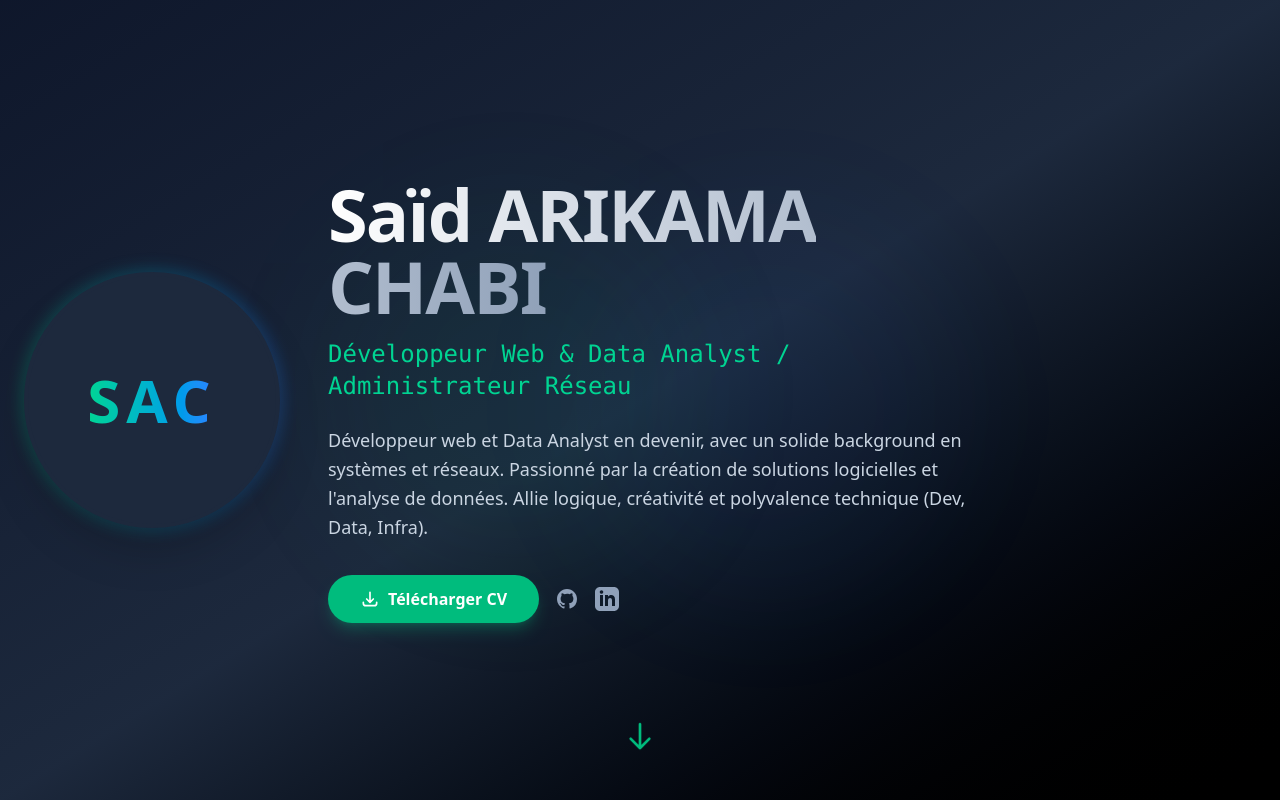
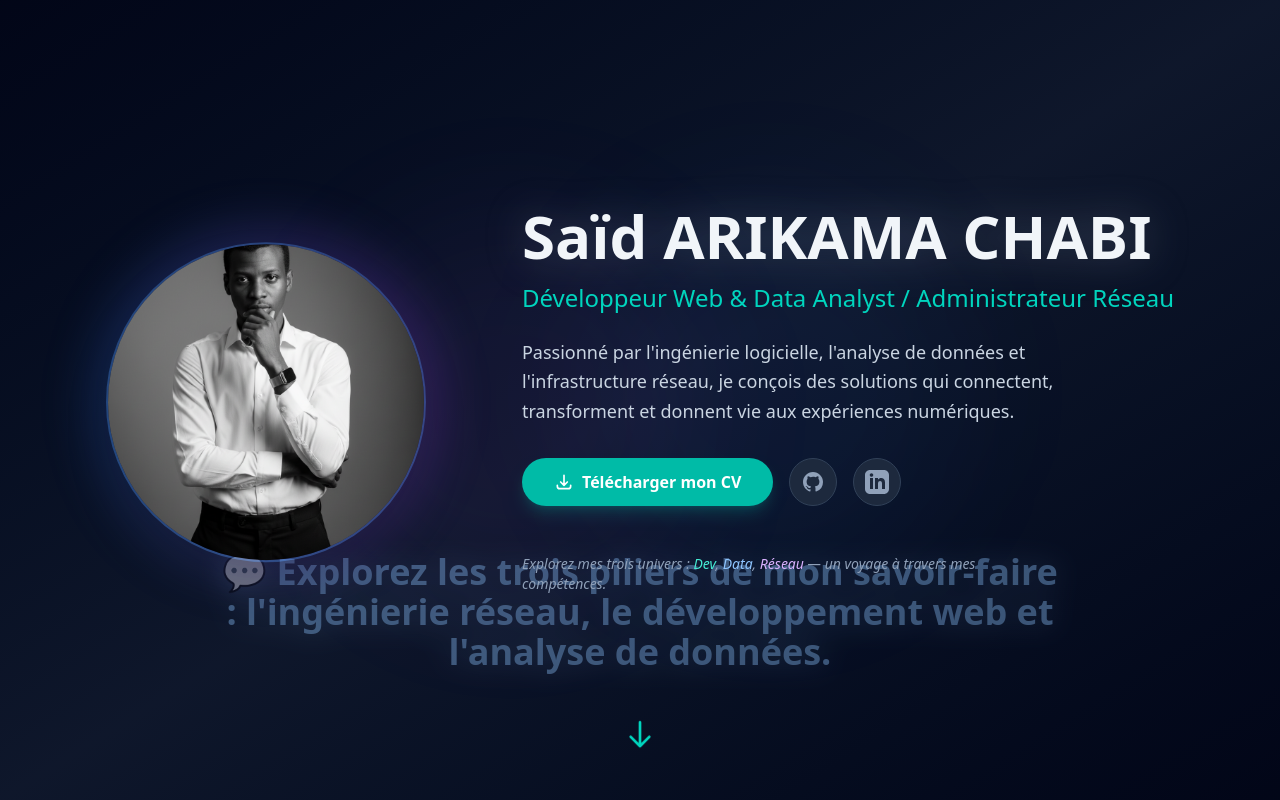
Before and after one commit to Lamakira/portfolio-said-v1, a Vue app: page / in a window 1280 px wide. Shown: the top 800 px of the page. Built offline with nearby package versions, Linux system fonts and the light colour scheme.

Commit message:
feat: improve hero section by adding my pic

```diff
--- a/src/components/Hero.vue
+++ b/src/components/Hero.vue
@@ -1,85 +1,127 @@
 <script setup>
-import { computed, onMounted, ref } from 'vue';
+import { onMounted, ref } from 'vue';
 import { resumeData } from '@/data/resumeData';
-import { useScrollAnimation } from '@/composables/useScrollAnimation';
+import { gsap } from 'gsap';
+import photoUrl from '@/assets/images/me.jpg';
 
-const { animateOnEnter } = useScrollAnimation();
 const heroRef = ref(null);
+const photoRef = ref(null);
 const contentRef = ref(null);
+const scrollCtaRef = ref(null);
 
-const initials = computed(() => {
-  const nameParts = resumeData.profile.name.split(' ');
-  return nameParts.map(part => part[0]).join('').substring(0, 3).toUpperCase();
+onMounted(() => {
+  // Subtle Photo Floating Animation
+  gsap.to(photoRef.value, {
+    y: 10,
+    duration: 3,
+    yoyo: true,
+    repeat: -1,
+    ease: 'sine.inOut'
   });
 
-const hasPhoto = computed(() => !!resumeData.assets.photoUrl);
+  // Entrance Timeline - Subtle
+  const tl = gsap.timeline({ delay: 0.2 });
 
-onMounted(() => {
-  animateOnEnter(contentRef.value, { from: { y: 100, opacity: 0 }, to: { y: 0, opacity: 1, duration: 1.5 } });
+  tl.from(photoRef.value, {
+    scale: 0.8,
+    opacity: 0,
+    duration: 1,
+    ease: 'power2.out'
+  })
+  .from(contentRef.value.children, {
+    y: 30,
+    opacity: 0,
+    stagger: 0.15,
+    duration: 0.8,
+    ease: 'power2.out'
+  }, '-=0.5')
+  .from(scrollCtaRef.value, {
+    y: 20,
+    opacity: 0,
+    duration: 1,
+    ease: 'power2.out'
+  }, '-=0.3');
+
+  // Subtle pulsation for scroll CTA
+  gsap.to(scrollCtaRef.value, {
+    opacity: 0.7,
+    duration: 2,
+    yoyo: true,
+    repeat: -1,
+    ease: 'sine.inOut'
+  });
 });
 </script>
 
 <template>
-  <section ref="heroRef" class="relative w-full max-w-none min-h-screen flex items-center justify-center bg-slate-900 overflow-visible text-white">
-    <!-- Background Effects -->
-    <div class="absolute inset-0 bg-gradient-to-br from-slate-900 via-slate-800 to-black z-0"></div>
-    <div class="absolute top-1/4 left-1/4 w-96 h-96 bg-emerald-500/10 rounded-full blur-3xl animate-pulse"></div>
-    <div class="absolute bottom-1/4 right-1/4 w-96 h-96 bg-blue-500/10 rounded-full blur-3xl animate-pulse delay-1000"></div>
+  <section ref="heroRef" class="relative w-full max-w-none min-h-screen flex items-center justify-center bg-slate-950 overflow-hidden text-white">
 
-    <div ref="contentRef" class="relative z-10 container mx-auto px-6 flex flex-col md:flex-row items-center gap-12">
-      <!-- Avatar / Photo -->
-      <div class="relative group">
-        <div class="absolute -inset-1 bg-gradient-to-r from-emerald-500 to-blue-500 rounded-full blur opacity-25 group-hover:opacity-75 transition duration-1000 group-hover:duration-200"></div>
-        <div class="relative w-48 h-48 md:w-64 md:h-64 rounded-full overflow-hidden border-4 border-slate-800 bg-slate-800 flex items-center justify-center shadow-2xl">
+    <!-- Subtle Background -->
+    <div class="absolute inset-0 bg-gradient-to-br from-slate-950 via-slate-900 to-slate-950"></div>
+    <div class="absolute top-1/4 right-1/4 w-96 h-96 bg-blue-500/5 rounded-full blur-3xl"></div>
+    <div class="absolute bottom-1/4 left-1/4 w-96 h-96 bg-purple-500/5 rounded-full blur-3xl"></div>
+
+    <!-- Main Content - Photo Left, Text Right -->
+    <div class="relative z-10 container mx-auto px-6 flex flex-col md:flex-row items-center justify-center gap-16 md:gap-24">
+
+      <!-- Photo - Left Side -->
+      <div class="flex-shrink-0">
+        <div ref="photoRef" class="relative w-[280px] h-[280px] md:w-[320px] md:h-[320px]">
+          <!-- Subtle Glow -->
+          <div class="absolute -inset-4 bg-gradient-to-r from-blue-500/20 to-purple-500/20 rounded-full blur-xl"></div>
+
+          <!-- Photo Circle -->
+          <div class="relative w-full h-full rounded-full overflow-hidden border-2 border-blue-400/30 shadow-2xl">
             <img
-            v-if="hasPhoto"
-            :src="resumeData.assets.photoUrl"
-            :alt="resumeData.profile.name"
+              :src="photoUrl"
+              alt="Saïd ARIKAMA CHABI"
               class="w-full h-full object-cover"
             />
-          <div v-else class="text-4xl md:text-6xl font-bold bg-clip-text text-transparent bg-gradient-to-r from-emerald-400 to-blue-500 tracking-widest">
-            {{ initials }}
           </div>
         </div>
       </div>
 
-      <!-- Text Content -->
-      <div class="text-center md:text-left max-w-2xl">
-        <h1 class="text-5xl md:text-7xl font-bold mb-4 tracking-tight">
-          <span class="bg-clip-text text-transparent bg-gradient-to-r from-white to-slate-400">
-            {{ resumeData.profile.name }}
-          </span>
+      <!-- Text Content - Right Side -->
+      <div ref="contentRef" class="flex flex-col items-center md:items-start text-center md:text-left max-w-2xl">
+
+        <!-- Name -->
+        <h1 class="text-4xl md:text-5xl lg:text-6xl font-bold mb-4 text-slate-100 drop-shadow-[0_0_20px_rgba(148,163,184,0.3)]">
+          Saïd ARIKAMA CHABI
         </h1>
-        <h2 class="text-xl md:text-2xl text-emerald-400 font-mono mb-6">
-          {{ resumeData.profile.title }}
+
+        <!-- Subtitle -->
+        <h2 class="text-lg md:text-xl lg:text-2xl text-teal-400 font-light mb-6">
+          Développeur Web & Data Analyst / Administrateur Réseau
         </h2>
-        <p class="text-slate-300 text-lg mb-8 leading-relaxed">
-          {{ resumeData.profile.summary }}
+
+        <!-- Description -->
+        <p class="text-base md:text-lg text-slate-300 leading-relaxed mb-8 max-w-xl">
+          Passionné par l'ingénierie logicielle, l'analyse de données et l'infrastructure réseau, je conçois des solutions qui connectent, transforment et donnent vie aux expériences numériques.
         </p>
 
         <!-- Actions -->
-        <div class="flex flex-col sm:flex-row gap-4 justify-center md:justify-start">
+        <div class="flex flex-col sm:flex-row gap-4 items-center mb-12">
           <a
             :href="resumeData.assets.cvUrl"
             download
             target="_blank"
             rel="noopener noreferrer"
-            class="px-8 py-3 rounded-full bg-emerald-500 hover:bg-emerald-600 text-white font-semibold transition-all transform hover:scale-105 shadow-lg shadow-emerald-500/25 flex items-center justify-center gap-2"
+            class="px-8 py-3 rounded-full bg-teal-500 hover:bg-teal-400 text-white font-semibold transition-all transform hover:scale-105 shadow-lg shadow-teal-500/20 flex items-center justify-center gap-2"
           >
             <svg xmlns="http://www.w3.org/2000/svg" class="h-5 w-5" fill="none" viewBox="0 0 24 24" stroke="currentColor">
               <path stroke-linecap="round" stroke-linejoin="round" stroke-width="2" d="M4 16v1a3 3 0 003 3h10a3 3 0 003-3v-1m-4-4l-4 4m0 0l-4-4m4 4V4" />
             </svg>
-            Télécharger CV
+            Télécharger mon CV
           </a>
 
-          <div class="flex gap-4 items-center justify-center">
-            <a :href="resumeData.contact.github" target="_blank" rel="noopener noreferrer" class="text-slate-400 hover:text-white transition-colors">
+          <div class="flex gap-4">
+            <a :href="resumeData.contact.github" target="_blank" rel="noopener noreferrer" class="w-12 h-12 rounded-full bg-slate-800 border border-slate-700 flex items-center justify-center text-slate-400 hover:text-white hover:border-slate-600 transition-all">
               <span class="sr-only">GitHub</span>
               <svg class="h-6 w-6" fill="currentColor" viewBox="0 0 24 24" aria-hidden="true">
                 <path fill-rule="evenodd" d="M12 2C6.477 2 2 6.484 2 12.017c0 4.425 2.865 8.18 6.839 9.504.5.092.682-.217.682-.483 0-.237-.008-.868-.013-1.703-2.782.605-3.369-1.343-3.369-1.343-.454-1.158-1.11-1.466-1.11-1.466-.908-.62.069-.608.069-.608 1.003.07 1.531 1.032 1.531 1.032.892 1.53 2.341 1.088 2.91.832.092-.647.35-1.088.636-1.338-2.22-.253-4.555-1.113-4.555-4.951 0-1.093.39-1.988 1.029-2.688-.103-.253-.446-1.272.098-2.65 0 0 .84-.27 2.75 1.026A9.564 9.564 0 0112 6.844c.85.004 1.705.115 2.504.337 1.909-1.296 2.747-1.027 2.747-1.027.546 1.379.202 2.398.1 2.651.64.7 1.028 1.595 1.028 2.688 0 3.848-2.339 4.695-4.566 4.943.359.309.678.92.678 1.855 0 1.338-.012 2.419-.012 2.747 0 .268.18.58.688.482A10.019 10.019 0 0022 12.017C22 6.484 17.522 2 12 2z" clip-rule="evenodd" />
               </svg>
             </a>
-            <a :href="resumeData.contact.linkedin" target="_blank" rel="noopener noreferrer" class="text-slate-400 hover:text-white transition-colors">
+            <a :href="resumeData.contact.linkedin" target="_blank" rel="noopener noreferrer" class="w-12 h-12 rounded-full bg-slate-800 border border-slate-700 flex items-center justify-center text-slate-400 hover:text-white hover:border-slate-600 transition-all">
               <span class="sr-only">LinkedIn</span>
               <svg class="h-6 w-6" fill="currentColor" viewBox="0 0 24 24" aria-hidden="true">
                 <path fill-rule="evenodd" d="M19 0h-14c-2.761 0-5 2.239-5 5v14c0 2.761 2.239 5 5 5h14c2.762 0 5-2.239 5-5v-14c0-2.761-2.238-5-5-5zm-11 19h-3v-11h3v11zm-1.5-12.268c-.966 0-1.75-.79-1.75-1.764s.784-1.764 1.75-1.764 1.75.79 1.75 1.764-.783 1.764-1.75 1.764zm13.5 12.268h-3v-5.604c0-3.368-4-3.113-4 0v5.604h-3v-11h3v1.765c1.396-2.586 7-2.777 7 2.476v6.759z" clip-rule="evenodd" />
@@ -87,14 +129,43 @@ onMounted(() => {
             </a>
           </div>
         </div>
+
+        <!-- Journey Invitation Text -->
+        <p class="text-sm text-slate-400 italic max-w-lg">
+          Explorez mes trois univers : <span class="text-teal-300">Dev</span>, <span class="text-blue-300">Data</span>, <span class="text-purple-300">Réseau</span> — un voyage à travers mes compétences.
+        </p>
       </div>
     </div>
 
+    <!-- Scroll Call-to-Action -->
+    <div class="absolute bottom-32 left-1/2 transform -translate-x-1/2 w-full max-w-4xl px-6">
+      <p ref="scrollCtaRef" class="text-2xl md:text-3xl lg:text-4xl font-semibold text-center text-blue-300 drop-shadow-[0_0_15px_rgba(147,197,253,0.5)]">
+        💬 Explorez les trois piliers de mon savoir-faire : l'ingénierie réseau, le développement web et l'analyse de données.
+      </p>
+    </div>
+
     <!-- Scroll Indicator -->
-    <div class="absolute bottom-10 left-1/2 transform -translate-x-1/2 animate-bounce">
-      <svg xmlns="http://www.w3.org/2000/svg" class="h-8 w-8 text-emerald-500" fill="none" viewBox="0 0 24 24" stroke="currentColor">
+    <div class="absolute bottom-10 left-1/2 transform -translate-x-1/2 flex flex-col items-center gap-2">
+      <div class="animate-bounce">
+        <svg xmlns="http://www.w3.org/2000/svg" class="h-8 w-8 text-teal-400" fill="none" viewBox="0 0 24 24" stroke="currentColor">
           <path stroke-linecap="round" stroke-linejoin="round" stroke-width="2" d="M19 14l-7 7m0 0l-7-7m7 7V3" />
         </svg>
       </div>
+    </div>
   </section>
 </template>
+
+<style scoped>
+@keyframes bounce {
+  0%, 100% {
+    transform: translateY(0);
+  }
+  50% {
+    transform: translateY(-10px);
+  }
+}
+
+.animate-bounce {
+  animation: bounce 2s ease-in-out infinite;
+}
+</style>
```
Lines whose indentation alone changed are shown as unchanged.
